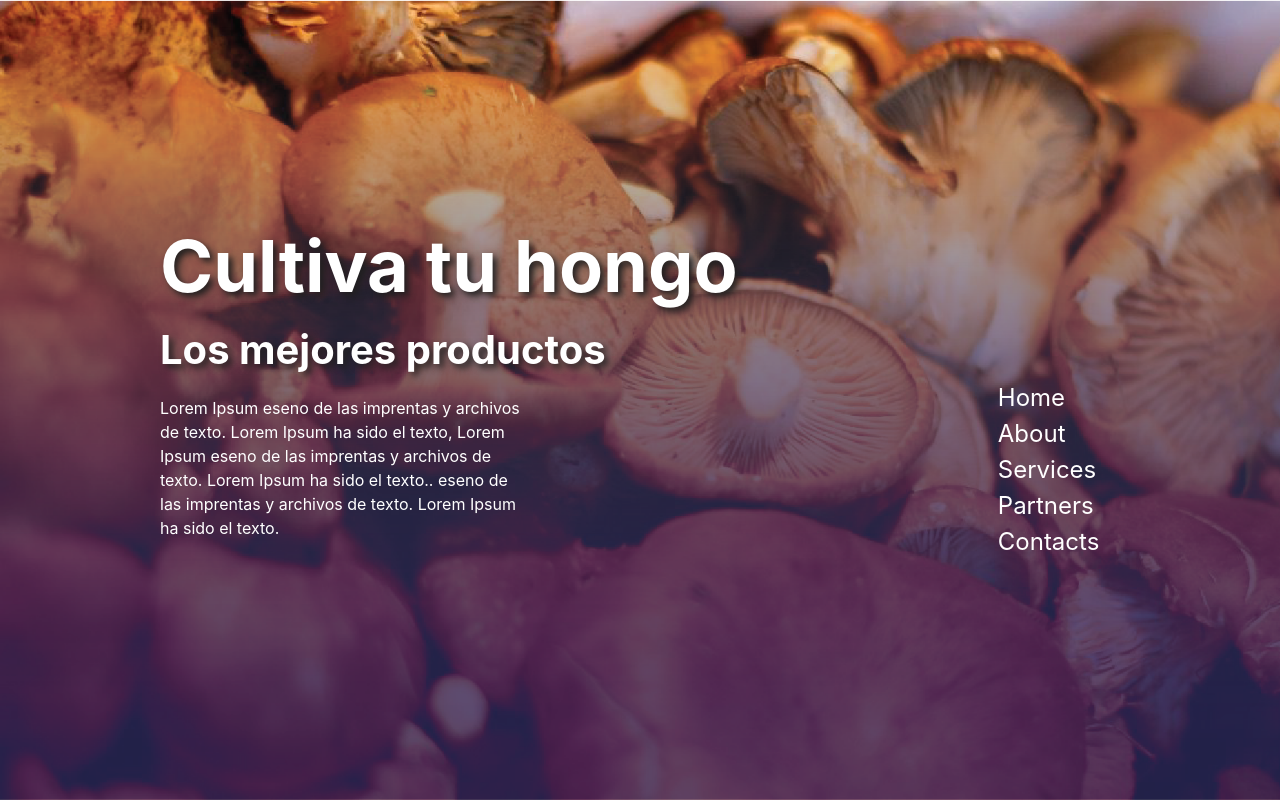
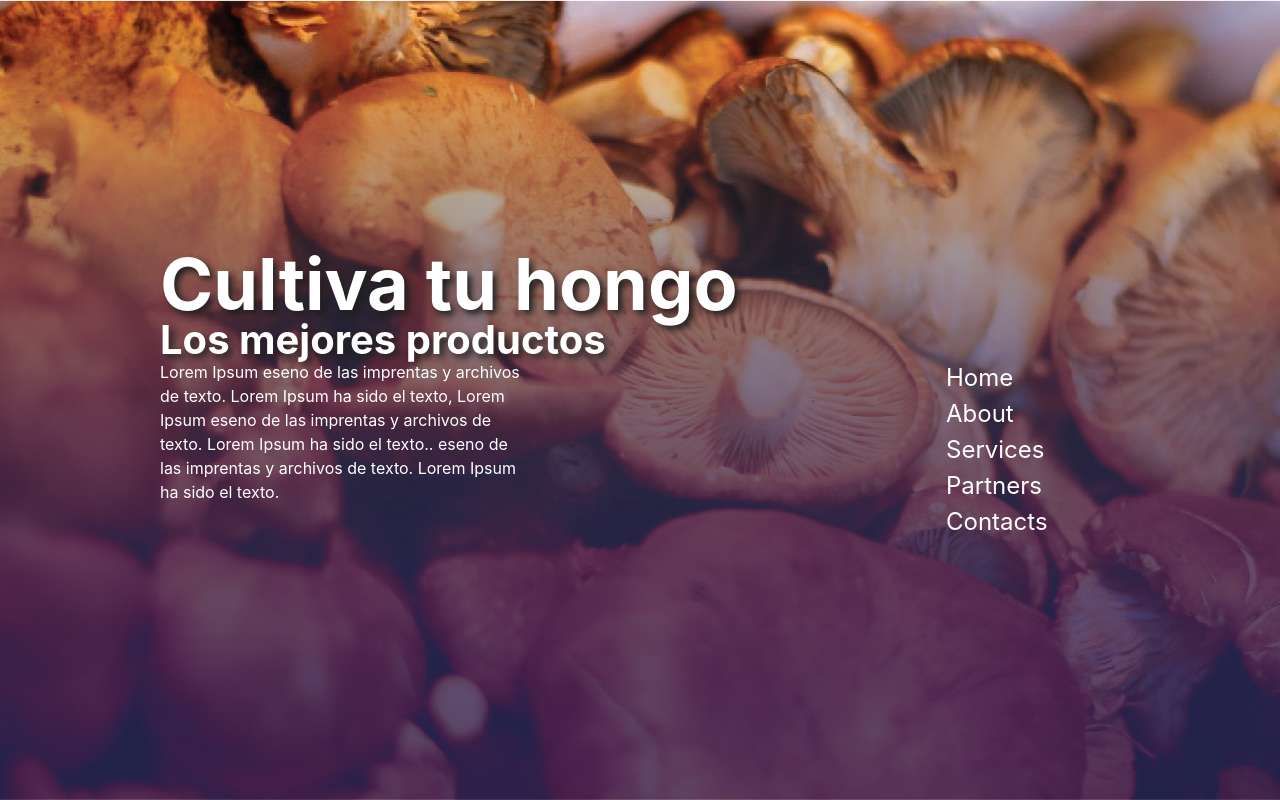
Before and after one commit to almogrote/landing-page, a website built with Vite: page src/index.html in a window 1280 px wide. Shown: the top 800 px of the page. Built offline with nearby package versions, Linux system fonts and the light colour scheme.

Commit message:
Style adjustments

```diff
--- a/src/index.css
+++ b/src/index.css
@@ -11,18 +11,18 @@
 .big-title {
   font-size: 450%;
   text-shadow: 4px 4px 7px rgb(31, 31, 31);
+  line-height: 1;
 }
 
 .big-subtitle {
   font-size: 250%;
   text-shadow: 4px 4px 7px rgb(31, 31, 31);
+  line-height: 1;
 }
 
 .initial-nav {
   text-decoration: none;
   color: white;
-  margin-bottom: 11%;
-  margin-left: 70%;
 }
 
 a.initial-links {
--- a/src/index.html
+++ b/src/index.html
@@ -20,12 +20,12 @@
         <div class="container">
           <div class="columns">
             <div class="column is-5 mb-6">
-              <p class="mt-4 has-text-left ml-6 pl-6">Lorem Ipsum eseno de las imprentas y archivos de texto.
+              <p class="has-text-left ml-6 pl-6">Lorem Ipsum eseno de las imprentas y archivos de texto.
                 Lorem Ipsum ha sido el texto, Lorem Ipsum eseno de las imprentas y
                 archivos de texto. Lorem Ipsum ha sido el texto.. eseno de las imprentas y
                 archivos de texto. Lorem Ipsum ha sido el texto.</p>
             </div>
-            <div class="column is-offset-4 is-1">
+            <div class="column is-offset-4 is-3">
               <ul class="initial-nav is-size-4">
                 <li><a href="#" class="initial-links">Home</a></li>
                 <li><a href="#" class="initial-links">About</a></li>
```
